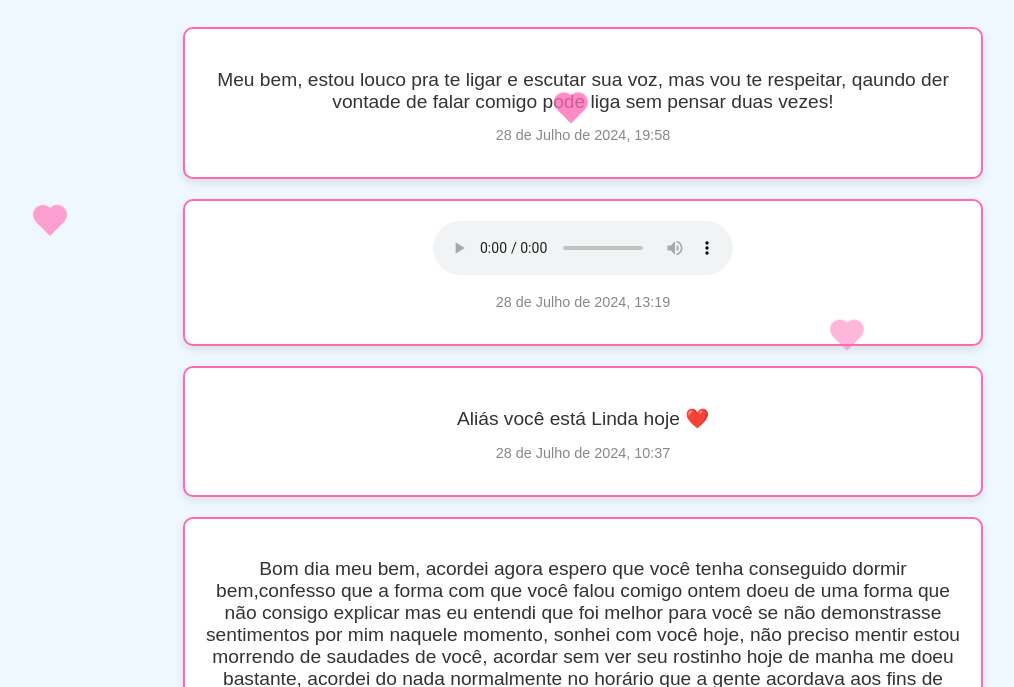
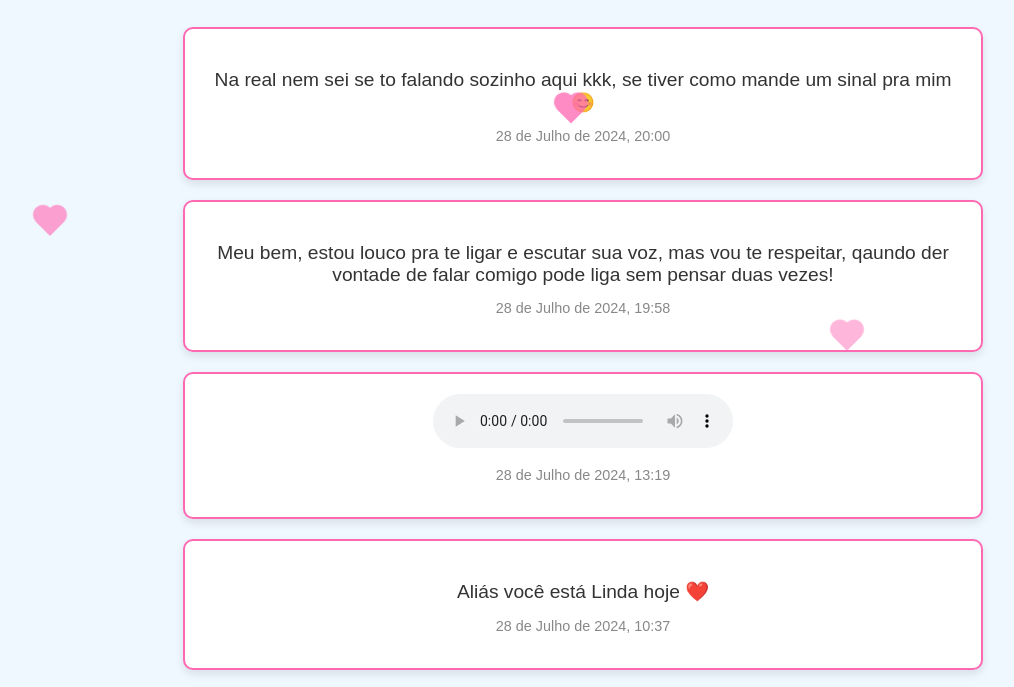
Before and after one commit to rafaeel1406/messages-for-my-dear, a website: page index.html in a window 1280 px wide. Shown: the part 82-769 px from the top of the page, without its empty margins (57-1071 px from the left). Drawn offline with Linux system fonts and the light colour scheme.

Commit message:
nova mensagem

```diff
--- a/index.html
+++ b/index.html
@@ -12,6 +12,10 @@
 <body>
     <div class="container">
         <h1>Mensagens para o MEU BEM 💖</h1>
+        <div class="card">
+            <p class="message">Na real nem sei se to falando sozinho aqui kkk, se tiver como mande um sinal pra mim 😊</p>
+            <p class="datetime">28 de Julho de 2024, 20:00</p>
+        </div>
         <div class="card">
             <p class="message">Meu bem, estou louco pra te ligar e escutar sua voz, mas vou te respeitar, qaundo der
                 vontade de falar comigo pode liga sem pensar duas vezes!</p>
```
